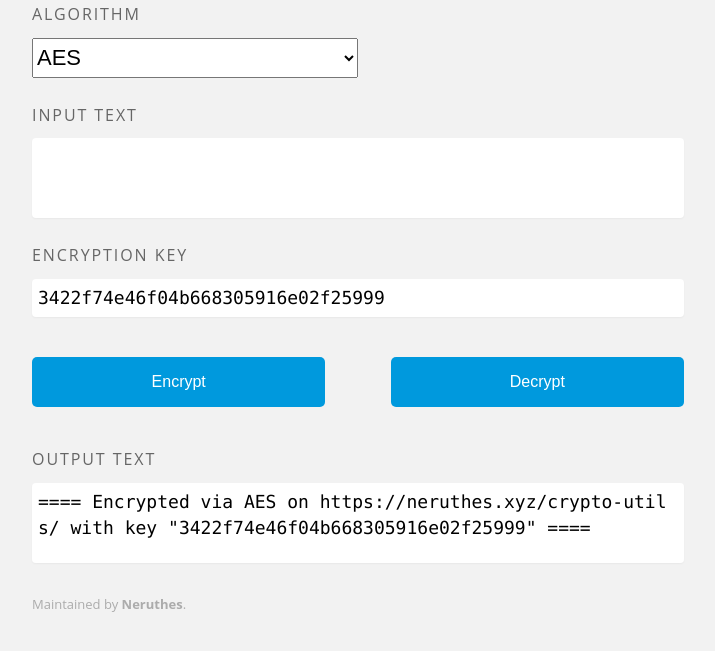
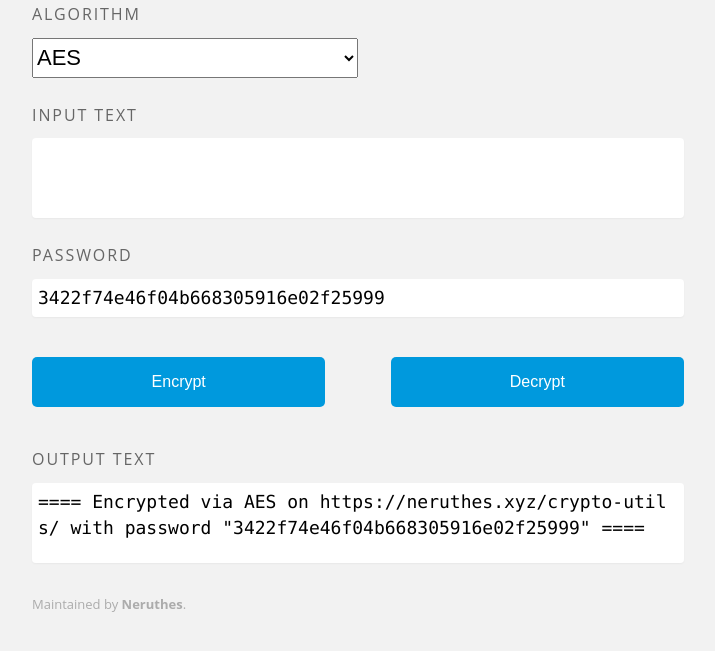
Before and after one commit to neruthes/crypto-utils, a website: page index.html in a window 1280 px wide. Both pictures are taken after a click on the button "Encrypt". Shown: the part 85-736 px from the top of the page, without its empty margins (282-997 px from the left). Drawn offline with Linux system fonts and the light colour scheme; files whose address does not match are found by name; a web font is replaced by a local one.

Commit message:
Update UI text

```diff
--- a/index.html
+++ b/index.html
@@ -226,8 +226,8 @@
 			</script>
 		</div>
 		<div class="content" id="userInputKey-container">
-			<h2><label for="userInputKey">Encryption Key</label></h2>
-			<input type="text" id="userInputKey" placeholder="Give a key here" value="3422f74e46f04b668305916e02f25999"></input>
+			<h2><label for="userInputKey">Password</label></h2>
+			<input type="text" id="userInputKey" placeholder="Give a password here" value="3422f74e46f04b668305916e02f25999"></input>
 			<script>
 			try {
 				if (localStorage[localStorageKeyForPasscode]) {
@@ -295,7 +295,7 @@
 	document.getElementById('js-UserInputAlgorithm').addEventListener('change', userAlgorithmChangeEventHandler);
 
 	var getOutputTextHeaderForAlgorithm = function (algorithm) {
-		return fieldsTable[algorithm.replace(/;.+$/, '')].userButtonDecrypt ? '==== Encrypted via AES on https://neruthes.xyz/crypto-utils/ with key "' + document.getElementById('userInputKey').value + '" ====\n\n' : '';
+		return fieldsTable[algorithm.replace(/;.+$/, '')].userButtonDecrypt ? '==== Encrypted via AES on https://neruthes.xyz/crypto-utils/ with password "' + document.getElementById('userInputKey').value + '" ====\n\n' : '';
 	};
 	document.getElementById('userButtonEncrypt').addEventListener('click', function () {
 		document.getElementById('userOutputText').value = getOutputTextHeaderForAlgorithm(document.getElementById('js-UserInputAlgorithm').value) + encrypt(
```
